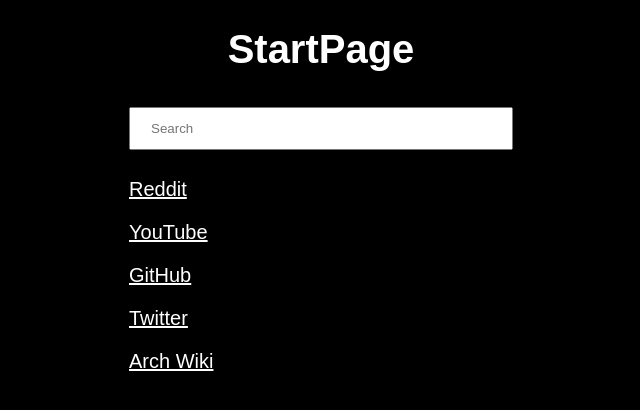
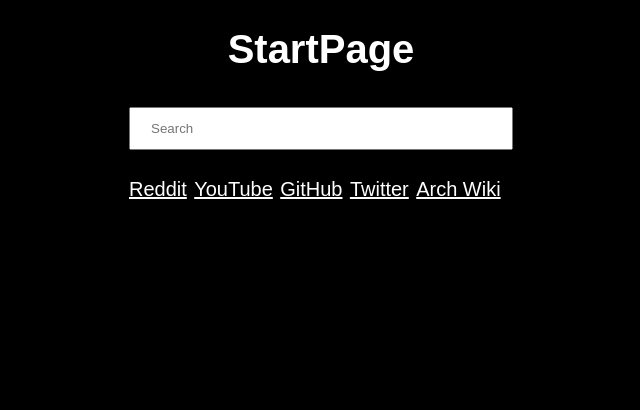
Before and after one commit to Shaddow798/startpage, a Flask app: page / in a window 1280 px wide. Shown: the top 410 px of the page, without its empty margins (319-959 px from the left). Run offline with Flask 2, Linux system fonts and the light colour scheme.

Commit message:
display in block and also create seperate divs for eah item

```diff
--- a/static/css/main.css
+++ b/static/css/main.css
@@ -29,4 +29,8 @@
 	padding: 12px 20px;
 	margin: 8px 0;
 	box-sizing: border-box;
-  }
+}
+
+.object {
+	display:inline-block;
+}
--- a/templates/index.html
+++ b/templates/index.html
@@ -16,21 +16,31 @@
 		</form>
 	</div>
 	<div class="content">
+		<div class="object">
 			<p>
 				<a href="https://www.reddit.com"target="_blank">Reddit</a>
 			</p>
+		</div>
+		<div class="object">
 			<p>
 				<a href="https://www.youtube.com" target="_blank">YouTube</a>
 			</p>
+		</div>
+		<div class="object">
 			<p>
 				<a href="https://www.github.com" target="_blank">GitHub</a>
 			</p>
+		</div>
+		<div class="object">
 			<p>
 				<a href="https://www.twitter.com" target="_blank">Twitter</a>
 			</p>
+		</div>
+				<div class="object">
 			<p>
 				<a href="https://www.archlinux.org" target="_blank">Arch Wiki</a>
 			</p>
 		</div>
 	</div>
+</div>
 {%endblock%}
```
Lines whose indentation alone changed are shown as unchanged.
